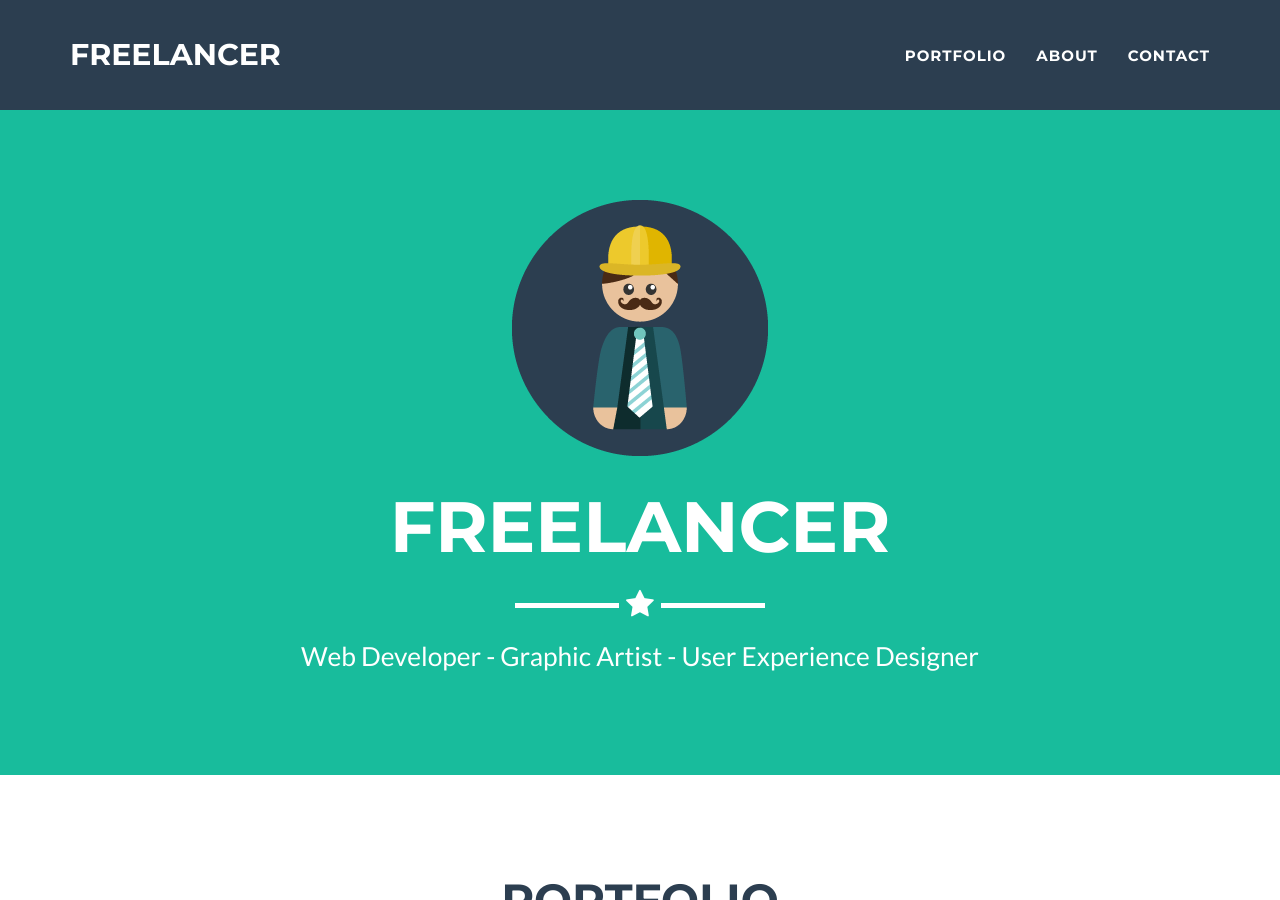
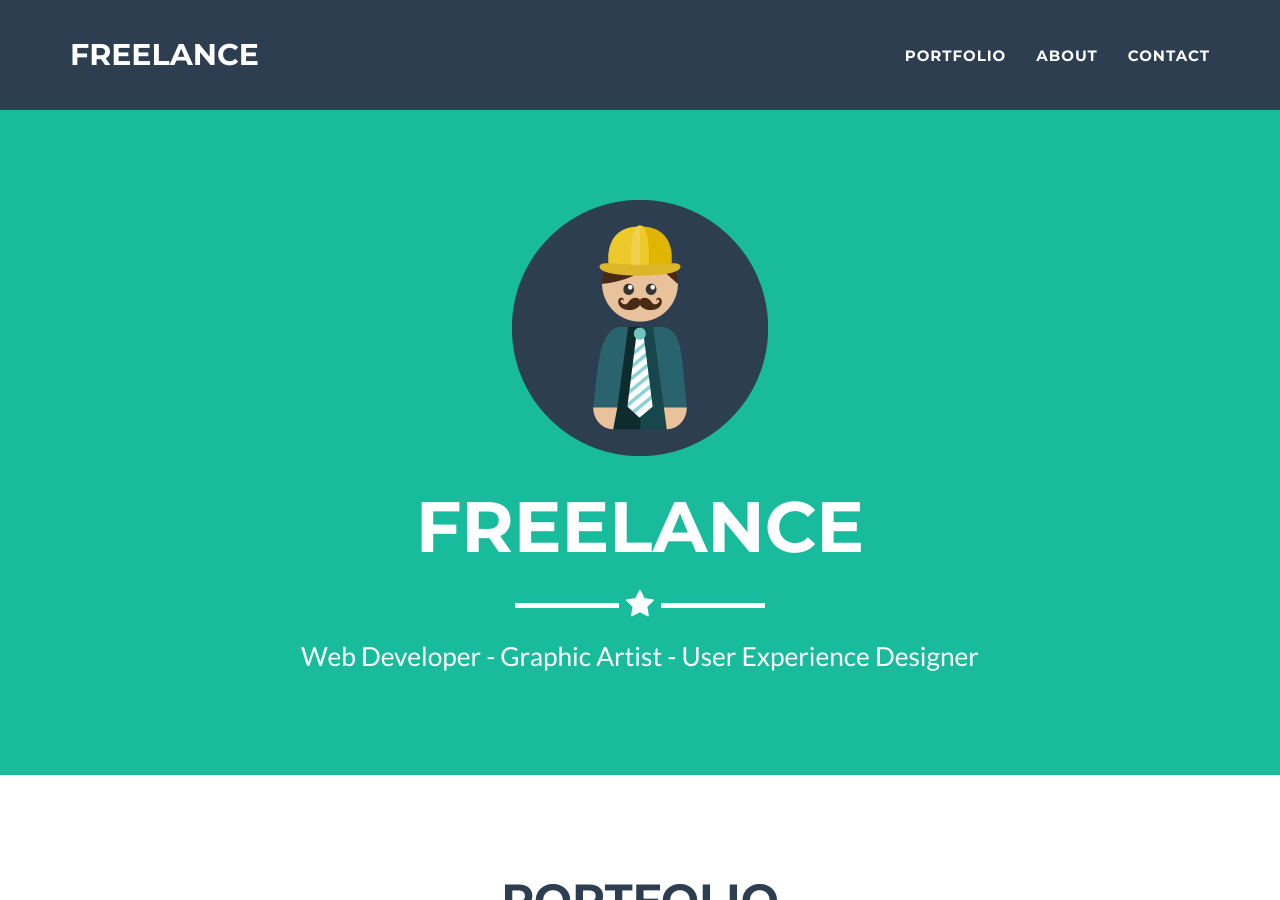
Before and after one commit to CDAwebhost/CDAwebhost, a Jekyll site: the page built from index.html, in a window 1280 px wide and 900 px high. Built offline with Jekyll 4.4.1, drawn with Linux system fonts in a browser that asks for light colours.

Commit message:
Update _config.yml

```diff
--- a/_config.yml
+++ b/_config.yml
@@ -1,5 +1,5 @@
 # Site settings
-title: Freelancer
+title: Freelance
 email: your-email@domain.com
 url: https://example.github.io
 description: "Write an awesome description for your new site here. You can edit this line in _config.yml. It will appear in your document head meta (for Google search results) and in your feed.xml site description."
```
